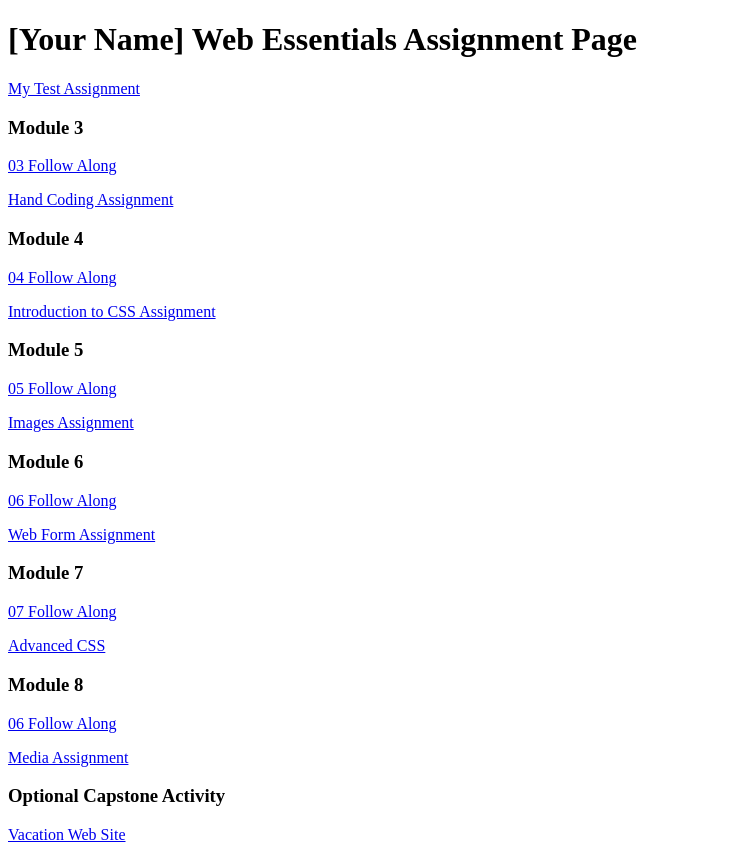
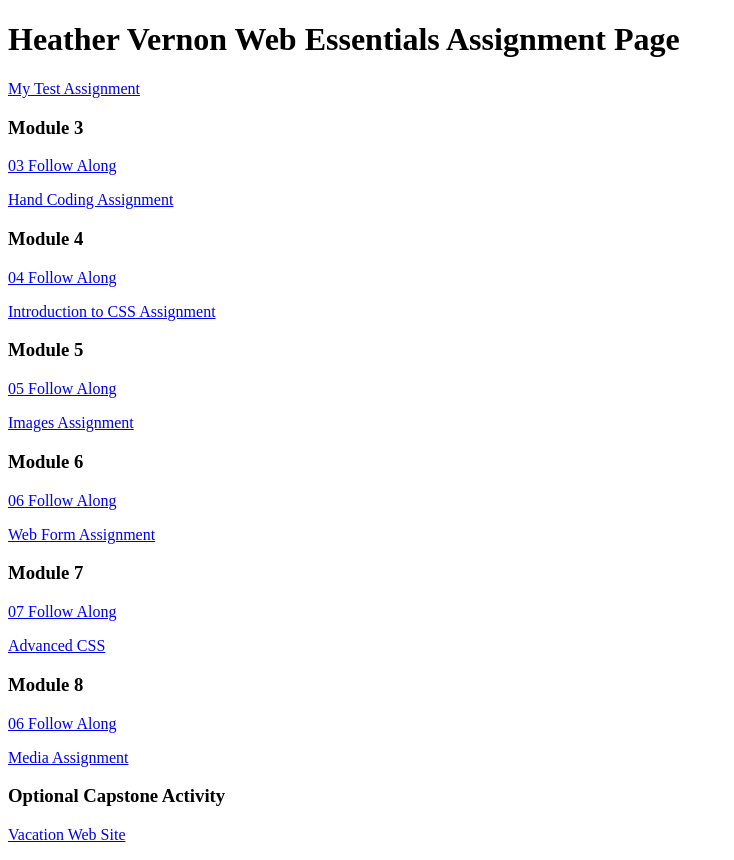
Before and after one commit to Heather-V98/dwdd1600, a plain HTML site: page index.html in a window 1280 px wide. Shown: the whole page, without its empty margins (0-734 px from the left). Drawn offline with Linux system fonts and the light colour scheme.

Commit message:
Update index.html

```diff
--- a/index.html
+++ b/index.html
@@ -6,7 +6,7 @@
 		<title>dwdd 1600 assignment list page</title>
 	</head>
 	<body>
-		<h1>[Your Name] Web Essentials Assignment Page</h1>
+		<h1>Heather Vernon Web Essentials Assignment Page</h1>
 		<p><a href="01test">My Test Assignment</a></p>
 
 		<h3>Module 3</h3>
```
